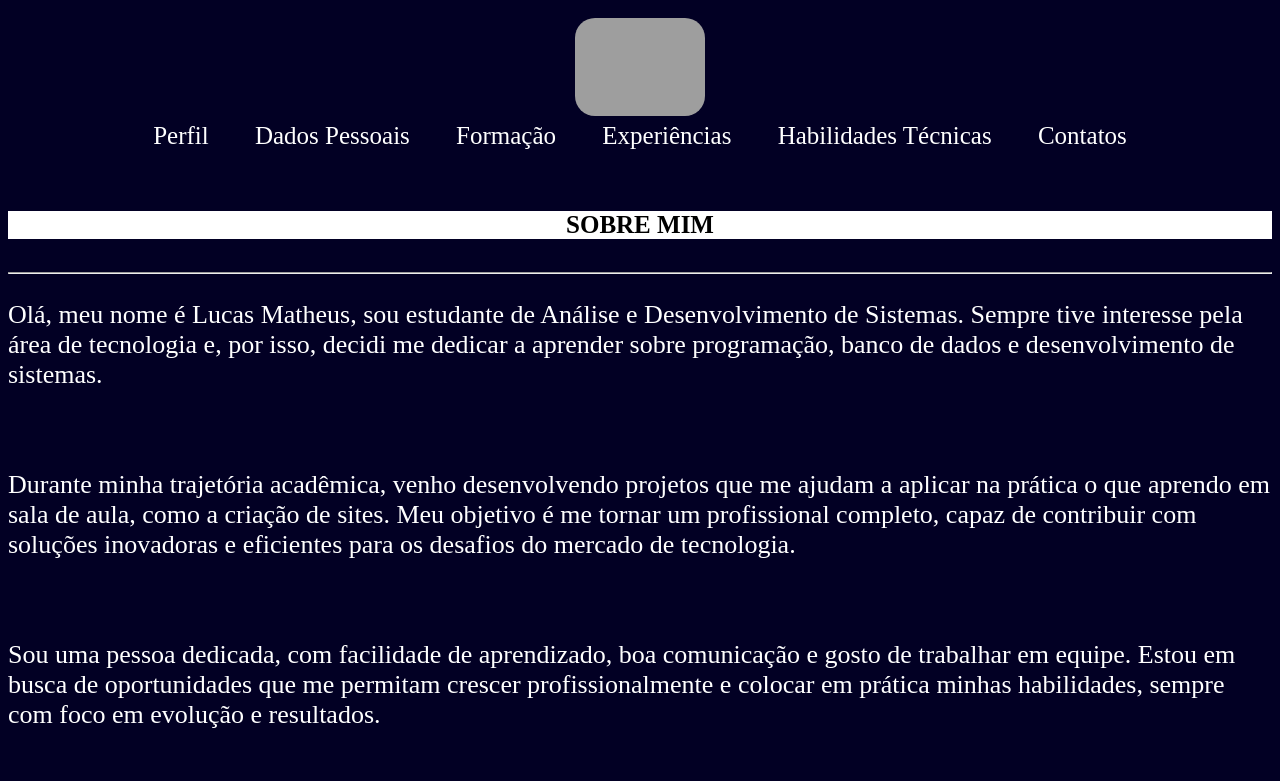
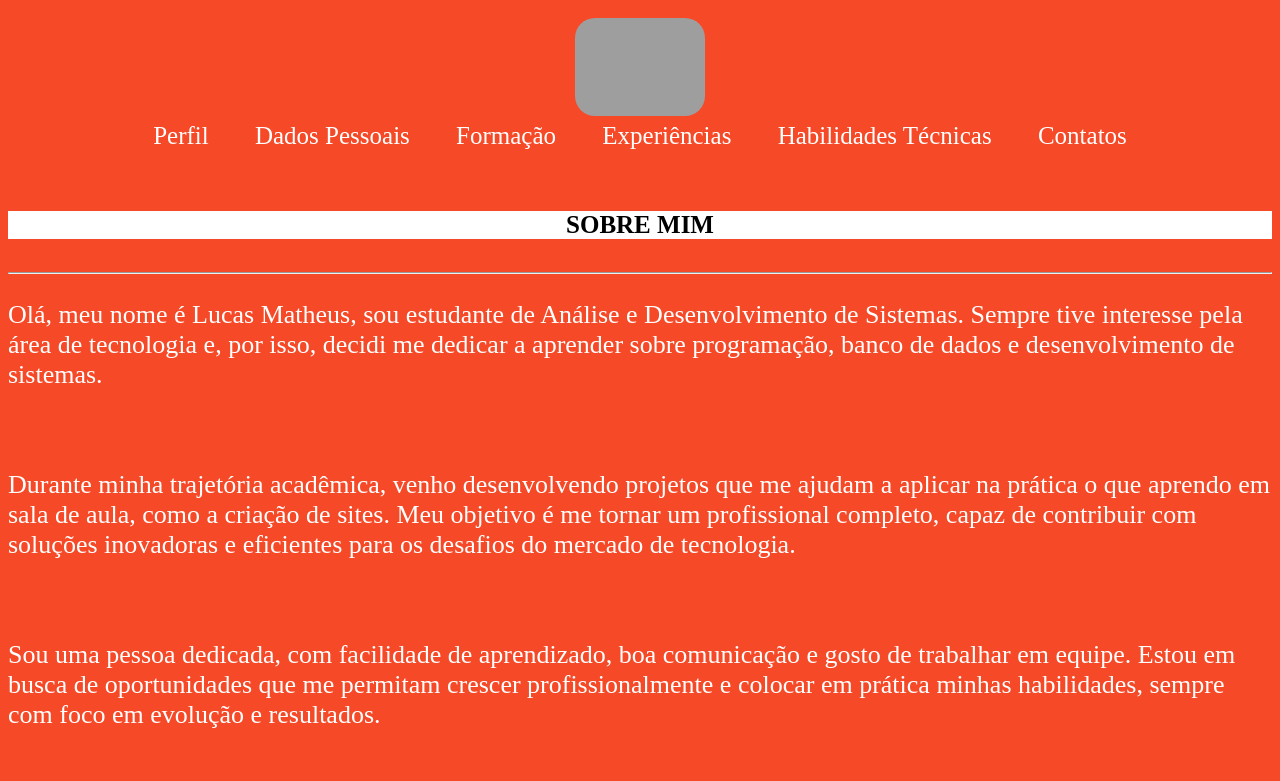
Before and after one commit to lucasmatheus8240/project-lucas, a plain HTML site: page index.html in a window 1280 px wide. Shown: the part 107-888 px from the top of the page. Drawn offline with Linux system fonts and the light colour scheme; grey boxes are pictures that could not be loaded.

Commit message:
style.css

```diff
--- a/style.css
+++ b/style.css
@@ -1,11 +1,9 @@
 /*corpo geral do site*/
 body{
     font-size: 25px;
-    background-color:   #696969;
+    background-color:   #F54927;
     background-position: center;
   	color: white;
-    background: #020024;
-
 }
 
 /*foto de perfil e nome*/
```
